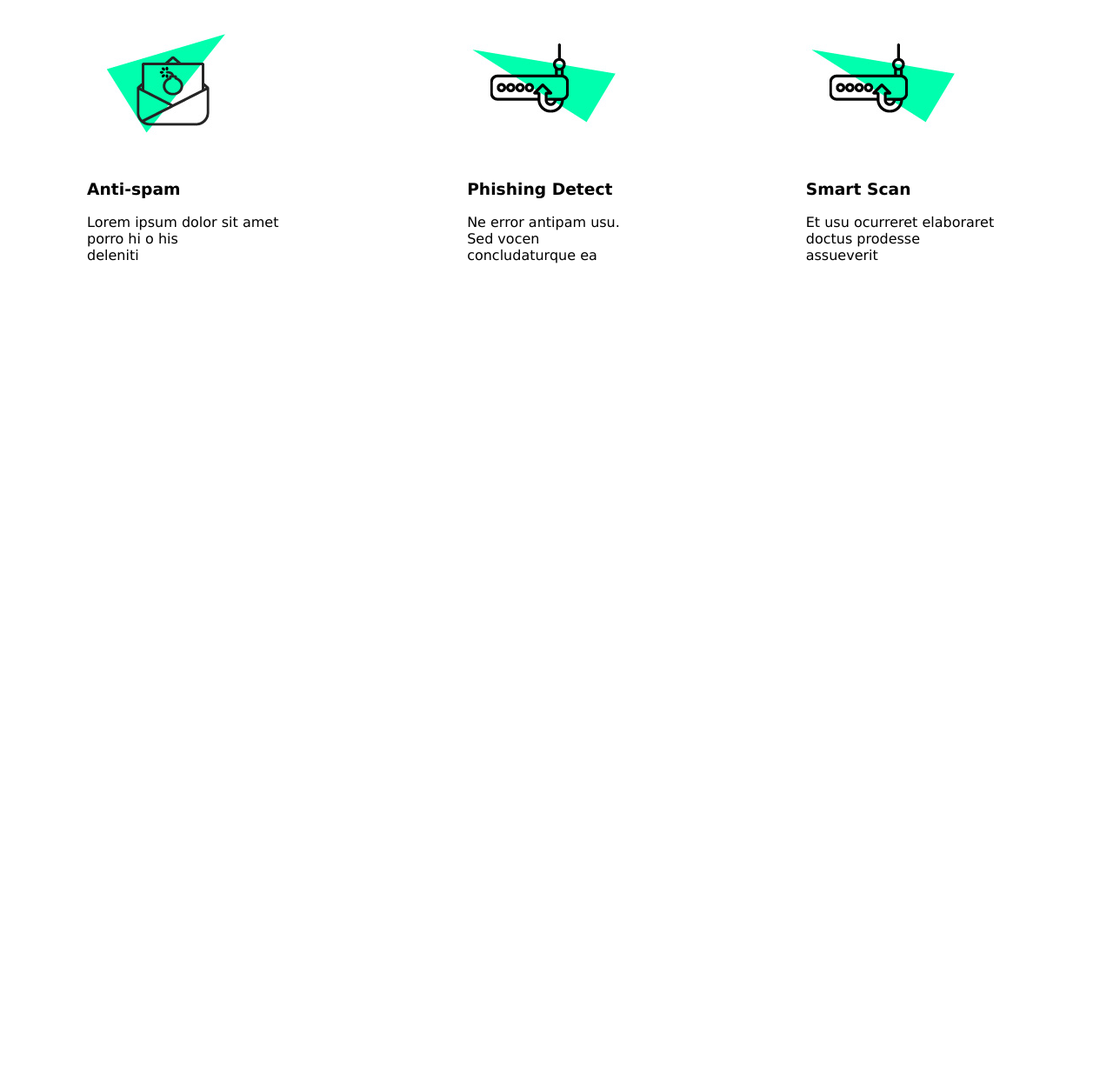
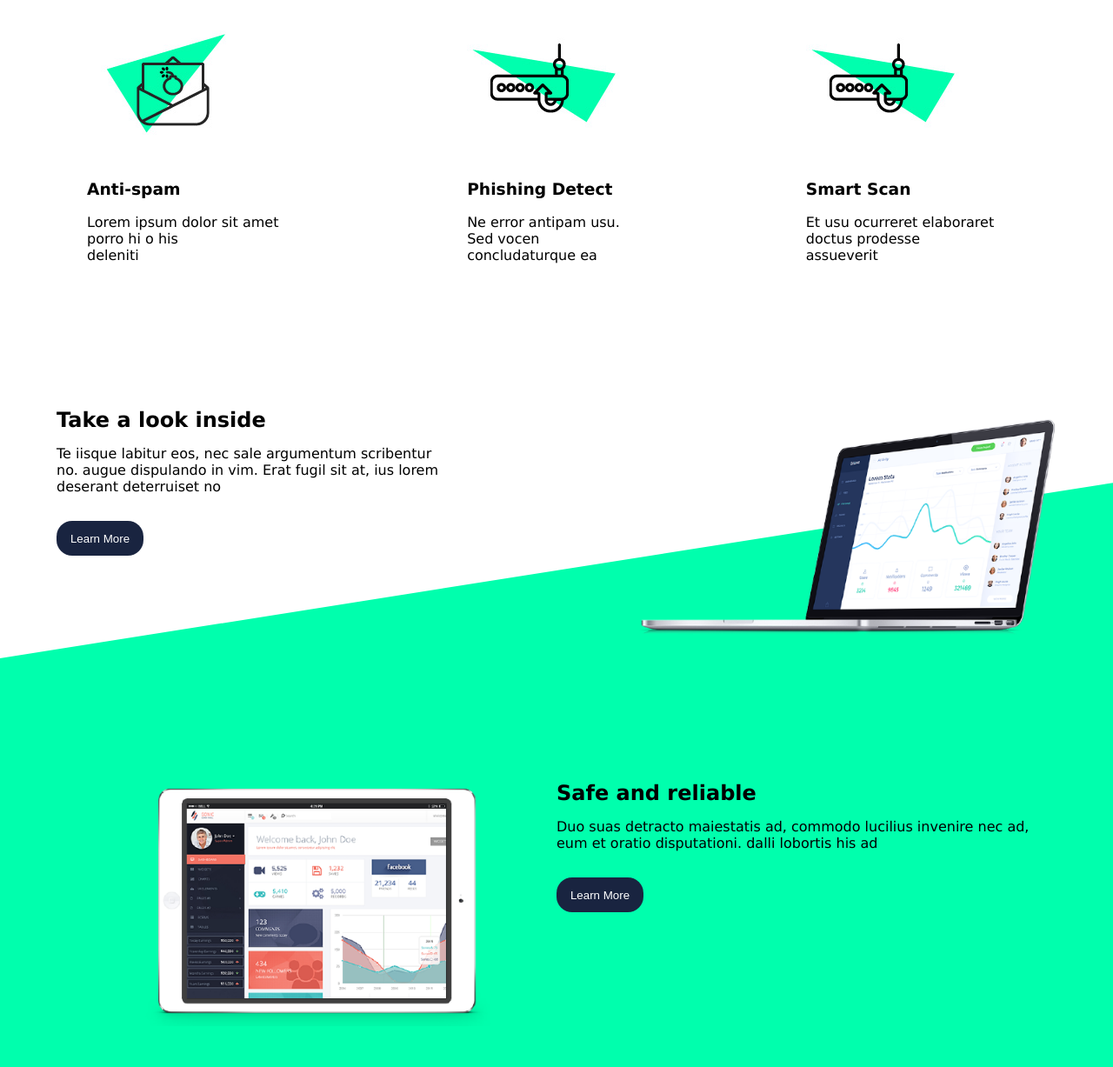
Before and after one commit to Eusebio-suarez/Proyecto-Atlas, a plain HTML site: page index.html in a window 1280 px wide. Shown: the part 532-1759 px from the top of the page at 87% size. Before the commit the page ends 851 px from the top, so only its background shows below. Drawn offline with Linux system fonts and the light colour scheme.

Commit message:
seccion 2

```diff
--- a/index.html
+++ b/index.html
@@ -44,5 +44,32 @@
             </div>
         </div>
     </section>
+    <section class="section2">
+        <div class="container1">
+            <div class="textoContainer1">
+                <h2>Take a look inside</h2>
+                <p>Te iisque labitur eos, nec sale argumentum scribentur no. augue dispulando in vim. Erat fugil sit at, ius lorem deserant deterruiset no</p>
+                <button>Learn More</button>
+            </div>
+            <div class="imgContainer1">
+                <img src="Asses/images/feature-1.png" alt="">
+            </div>
+        </div>
+        <div class="contenidoPoligono">
+            <div class="trapecio">
+                <div class="container2">
+                    <div class="containerImg2">
+                        <img src="Asses/images/feature-2.png" alt="">
+                    </div>
+                    <div class="textoContainer2">
+                        <h2>Safe and reliable</h2>
+                        <p>Duo suas detracto maiestatis ad, commodo lucilius invenire nec ad, eum et oratio disputationi. dalli lobortis his ad</p>
+                        <button>Learn More</button>
+                    </div>
+                </div>
+            </div>
+        </div>
+    </section>
+
 </body>
 </html>
```
